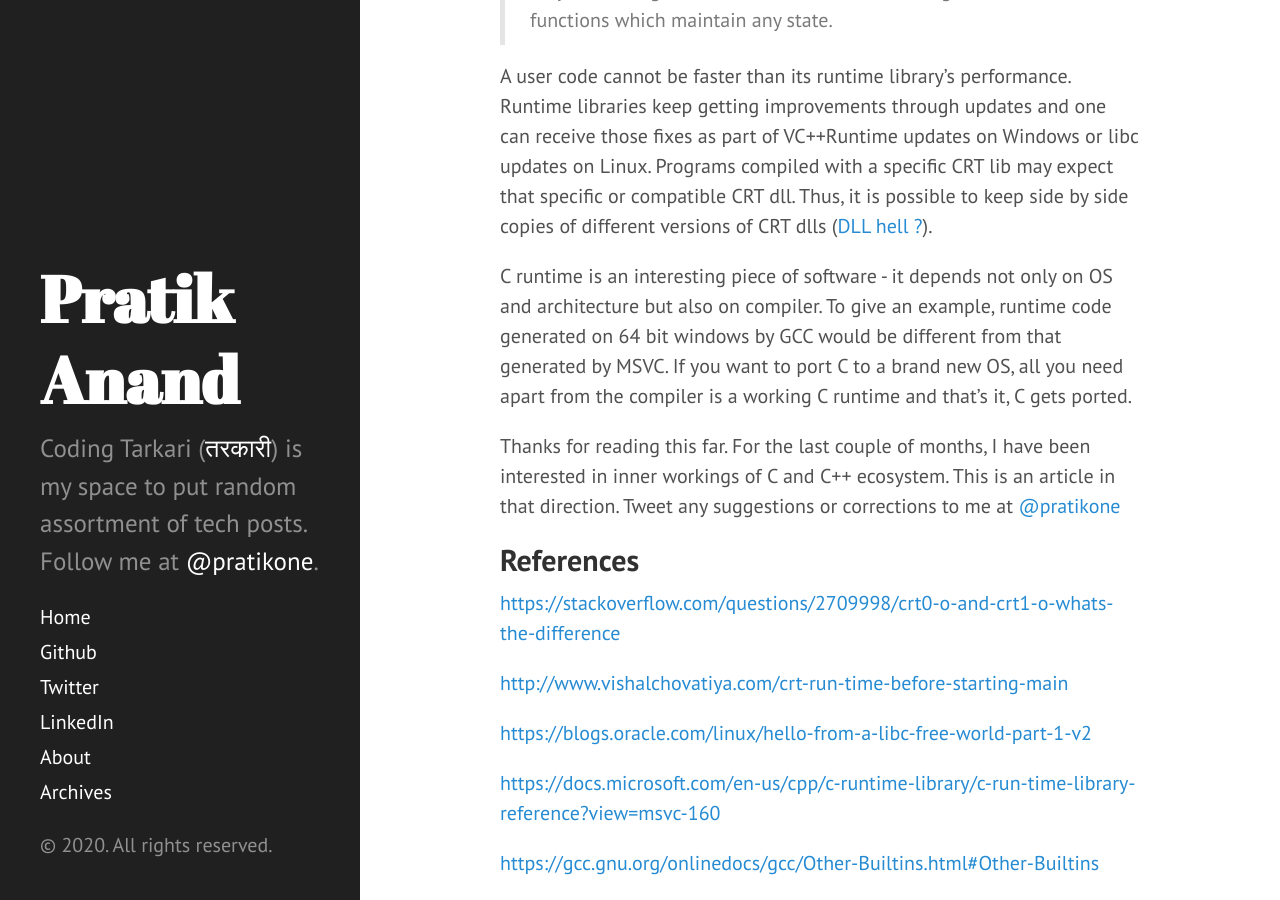
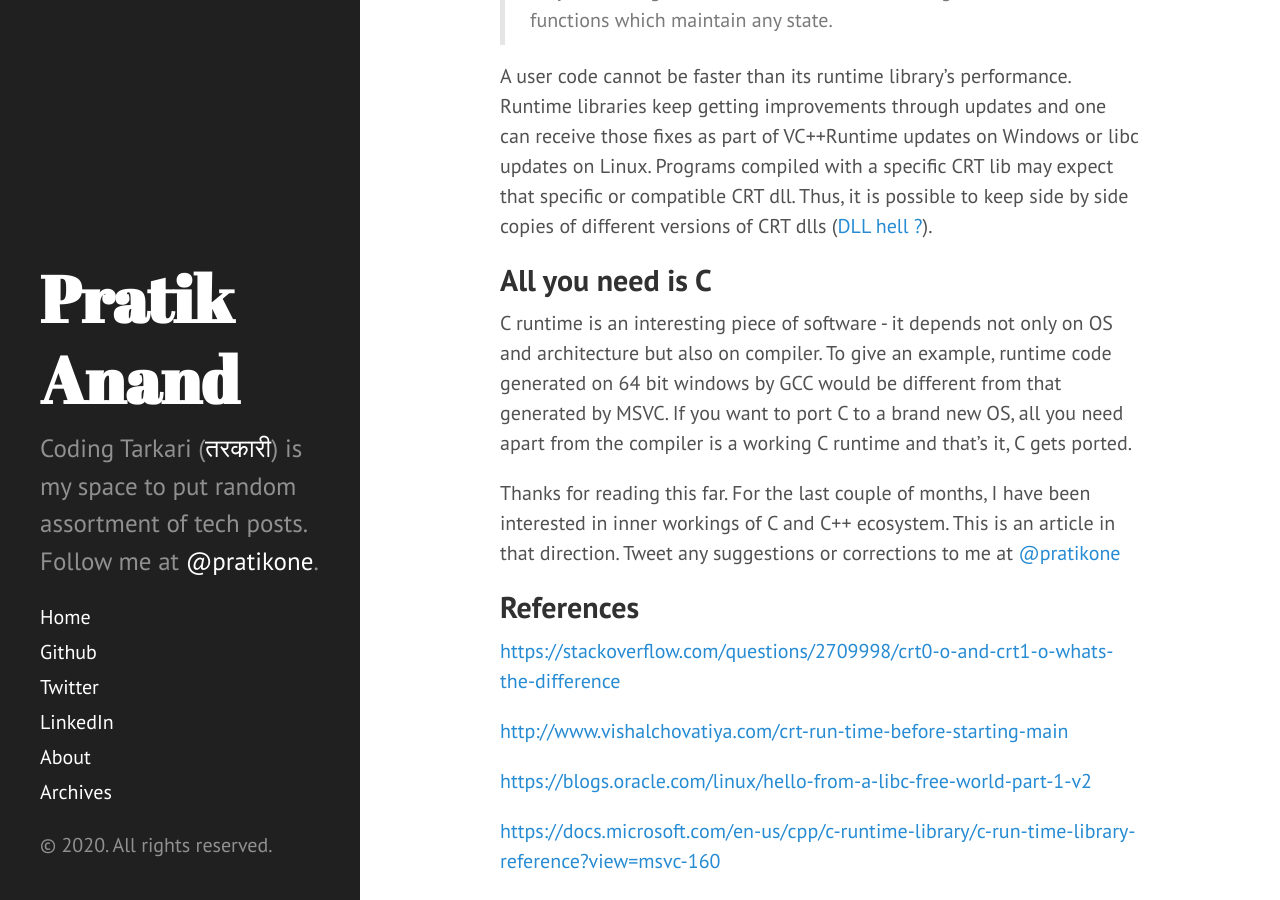
Before and after one commit to pratikone/pratikone.github.io, a Jekyll site: the page built from _posts/2020-12-22-does-C-have-a-runtime.md, in a window 1280 px wide and 900 px high, scrolled down 2571 px. Built offline with Jekyll 4.4.1, drawn with Linux system fonts in a browser that asks for light colours.

Commit message:
done done

```diff
--- a/_posts/2020-12-22-does-C-have-a-runtime.md
+++ b/_posts/2020-12-22-does-C-have-a-runtime.md
@@ -42,6 +42,7 @@ If one dynamically links to CRT, this size bump is not there (it is standard for
 A user code cannot be faster than its runtime library’s performance.
 Runtime libraries keep getting improvements through updates and one can receive those fixes as part of VC++Runtime updates on Windows or libc updates on Linux. Programs compiled with a specific CRT lib may expect that specific or compatible CRT dll. Thus, it is possible to keep side by side copies of different versions of CRT dlls ([DLL hell ?](https://en.wikipedia.org/wiki/DLL_Hell)).
 
+## All you need is C
 C runtime is an interesting piece of software - it depends not only on OS and architecture but also on compiler. To give an example, runtime code generated on 64 bit windows by GCC would be different from that generated by MSVC.
 If you want to port C to a brand new OS,  all you need apart from the compiler is a working C runtime and that’s it, C gets ported.
 
```
